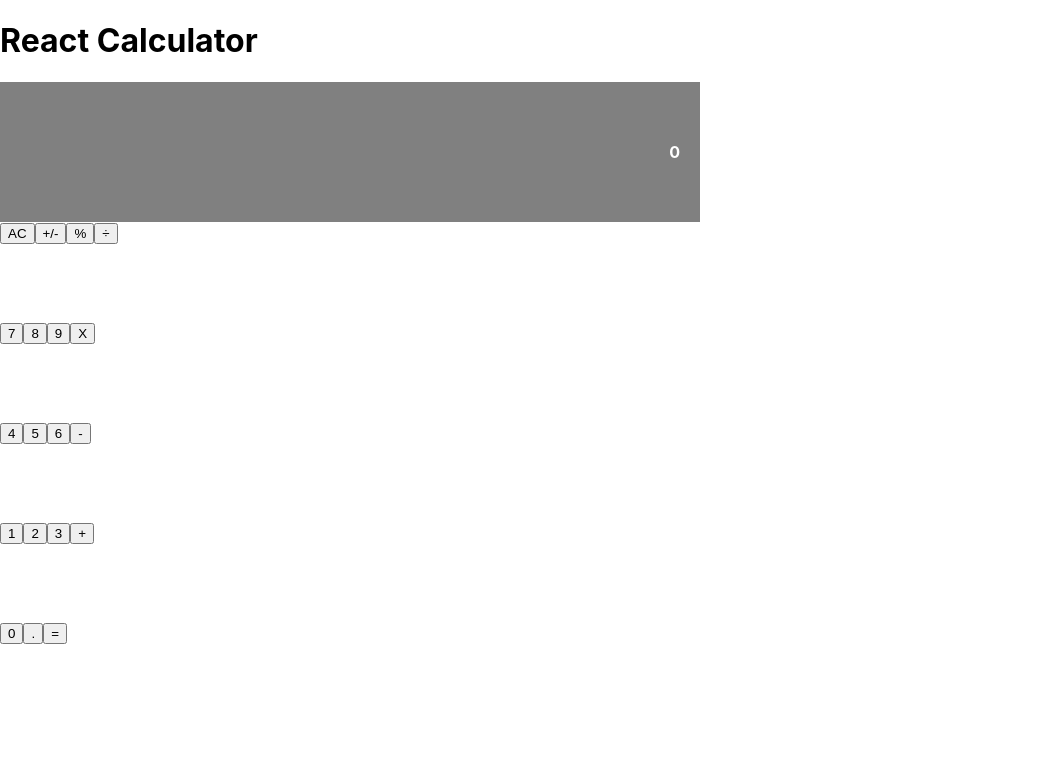
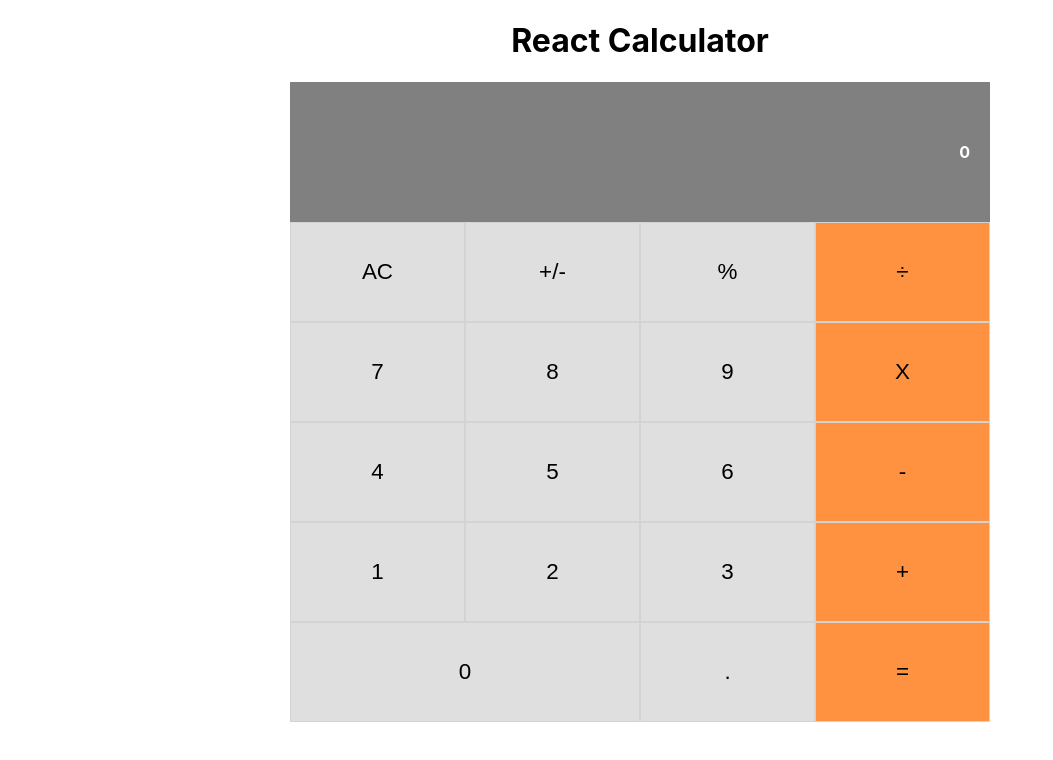
Before and after one commit to Eshy10/react-calculator, a React (Create React App) app: page / in a window 1280 px wide. Shown: the top 760 px of the page, without its empty margins (0-1053 px from the left). Built offline with nearby package versions, Linux system fonts and the light colour scheme.

Commit message:
add button module css

```diff
--- a/src/components/app/App.js
+++ b/src/components/app/App.js
@@ -5,10 +5,12 @@
 
 function App() {
   return (
-    <div className={styles.App}>
-      <h1>React Calculator</h1>
-      <Display />
-      <ButtonPanel />
+    <div className={styles.container}>
+      <div className={styles.App}>
+        <h1 className={styles.title}>React Calculator</h1>
+        <Display />
+        <ButtonPanel />
+      </div>
     </div>
   );
 }
--- a/src/components/app/App.module.css
+++ b/src/components/app/App.module.css
@@ -1,6 +1,17 @@
+.container {
+  display: flex;
+  justify-content: center;
+  flex-wrap: wrap;
+  margin-bottom: 1em;
+}
+
 .App {
   display: flex;
   flex-direction: column;
-  justify-content: center;
   width: 700px;
 }
+
+.title {
+  display: flex;
+  justify-content: center;
+}
--- a/src/components/button/Button.js
+++ b/src/components/button/Button.js
@@ -1,16 +1,27 @@
 import React from 'react';
 import PropTypes from 'prop-types';
+import styles from './Button.module.css';
 
-const Button = ({ name }) => (
-  <div>
-    <button type="button">
-      {name}
-    </button>
-  </div>
+const Button = ({ name, wide, color }) => (
+  <button
+    type="button"
+    className={styles.button}
+    style={{ backgroundColor: color, width: wide }}
+  >
+    { name }
+  </button>
+
 );
 
 Button.propTypes = {
   name: PropTypes.string.isRequired,
+  wide: PropTypes.string,
+  color: PropTypes.string,
+};
+
+Button.defaultProps = {
+  wide: '25%',
+  color: '#fe9241',
 };
 
 export default Button;
--- /dev/null
+++ b/src/components/button/Button.module.css
@@ -0,0 +1,25 @@
+.button {
+   width: 100%;
+    display: flex;
+    justify-content: center;
+    align-items: center;
+    font-weight: lighter;
+    font-size: 1.4em;
+    background-color: #e0e1e6;
+    color: black;
+    border: 1px solid rgb(214, 210, 210);
+}
+
+.operator {
+    background-color: #fe9241;
+  }
+
+  .wide {
+    display: flex;
+    width: 50%;
+  }
+
+  .normal {
+    display: flex;
+    width: 25%;
+  }
--- a/src/components/buttonPanel/ButtonPanel.js
+++ b/src/components/buttonPanel/ButtonPanel.js
@@ -5,32 +5,32 @@
 const ButtonPanel = () => (
   <div className="button-panel">
     <div className={styles.row}>
-      <Button name="AC" />
-      <Button name="+/-" />
-      <Button name="%" />
+      <Button name="AC" color="#dfdfdf" />
+      <Button name="+/-" color="#dfdfdf" />
+      <Button name="%" color="#dfdfdf" />
       <Button name="÷" />
     </div>
     <div className={styles.row}>
-      <Button name="7" />
-      <Button name="8" />
-      <Button name="9" />
+      <Button name="7" color="#dfdfdf" />
+      <Button name="8" color="#dfdfdf" />
+      <Button name="9" color="#dfdfdf" />
       <Button name="X" />
     </div>
     <div className={styles.row}>
-      <Button name="4" />
-      <Button name="5" />
-      <Button name="6" />
+      <Button name="4" color="#dfdfdf" />
+      <Button name="5" color="#dfdfdf" />
+      <Button name="6" color="#dfdfdf" />
       <Button name="-" />
     </div>
     <div className={styles.row}>
-      <Button name="1" />
-      <Button name="2" />
-      <Button name="3" />
+      <Button name="1" color="#dfdfdf" />
+      <Button name="2" color="#dfdfdf" />
+      <Button name="3" color="#dfdfdf" />
       <Button name="+" />
     </div>
     <div className={styles.row}>
-      <Button name="0" />
-      <Button name="." />
+      <Button name="0" wide="50%" color="#dfdfdf" />
+      <Button name="." color="#dfdfdf" />
       <Button name="=" />
     </div>
   </div>
```
